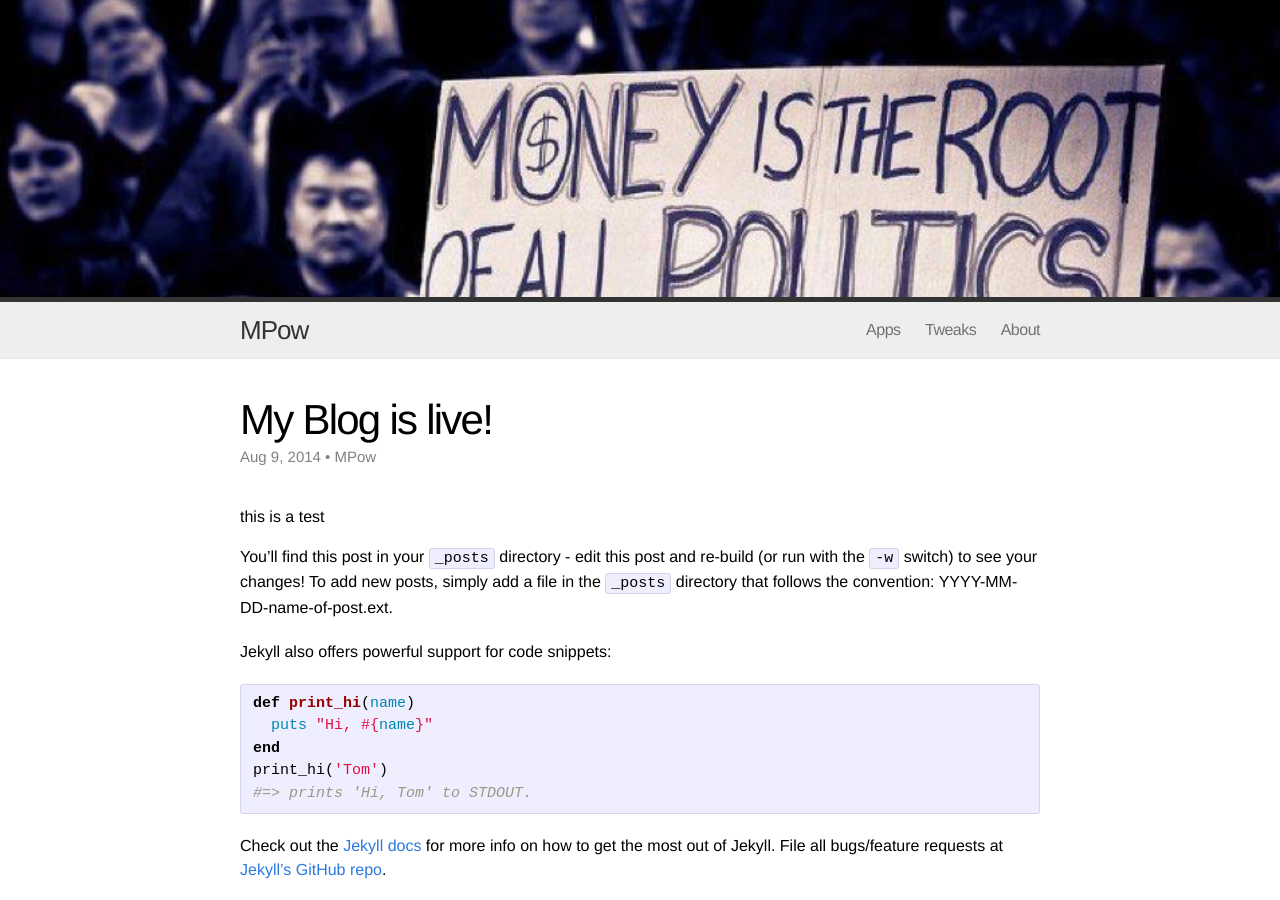
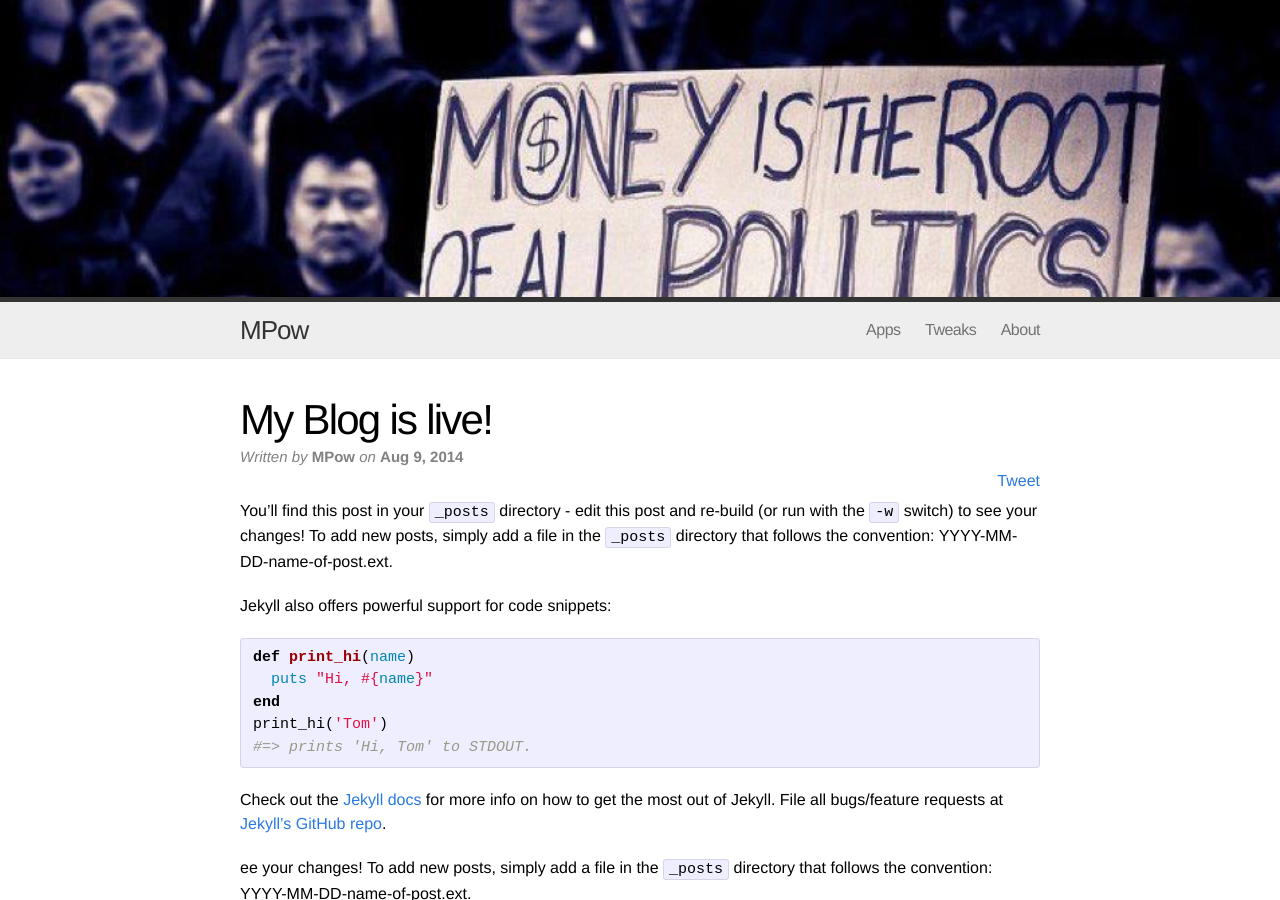
Before and after one commit to MP0w/MP0w.github.io, a Jekyll site: the page built from _posts/2014-08-09-mpow-blog-is-live.markdown, in a window 1280 px wide and 900 px high. Built offline with Jekyll 4.4.1, drawn with Linux system fonts in a browser that asks for light colours; comment, search, counter and statistics services are not loaded; some of the changed text lies outside the part shown.

Commit message:
url links and share btw

```diff
--- a/_config.yml
+++ b/_config.yml
@@ -9,7 +9,7 @@
 
 # Build settings
 markdown: kramdown
-permalink: pretty
+permalink: "/:title"
 
 
 production: true
--- a/_layouts/post.html
+++ b/_layouts/post.html
@@ -5,7 +5,11 @@
 
   <header class="post-header">
     <h1>{{ page.title }}</h1>
-    <p class="meta">{{ page.date | date: "%b %-d, %Y" }} • {% if page.author %}{{page.author}}{% else %}{{ site.author.username }}{% endif %} {% if page.meta %} • {{ page.meta }}{% endif %}</p>
+    <p class="meta"><i>Written by</i> <b>{% if page.author %}{{page.author}}{% else %}{{ site.author.username }}{% endif %}</b> <i>on</i> <b>{{ page.date | date: "%b %-d, %Y" }}</b> {% if page.meta %} • {{ page.meta }}{% endif %}</p>
+	<div style="float: right"><a href="https://twitter.com/share" class="twitter-share-button" data-hashtags="mpowBlog">Tweet</a>
+	<script>!function(d,s,id){var js,fjs=d.getElementsByTagName(s)[0],p=/^http:/.test(d.location)?'http':'https';if(!d.getElementById(id)){js=d.createElement(s);js.id=id;js.src=p+'://platform.twitter.com/widgets.js';fjs.parentNode.insertBefore(js,fjs);}}(document, 'script', 'twitter-wjs');</script>
+	</div>
+
   </header>
 
   <article class="post-content">
@@ -13,6 +17,7 @@
   </article>
 
 </div>
+
 <div class="twittertimeline">
 <a class="twitter-timeline" href="https://twitter.com/hashtag/mpowBlog" data-widget-id="497824100971077633">#mpowBlog Tweet</a>
 <script>!function(d,s,id){var js,fjs=d.getElementsByTagName(s)[0],p=/^http:/.test(d.location)?'http':'https';if(!d.getElementById(id)){js=d.createElement(s);js.id=id;js.src=p+"://platform.twitter.com/widgets.js";fjs.parentNode.insertBefore(js,fjs);}}(document,"script","twitter-wjs");</script>
--- a/_posts/2014-08-09-mpow-blog-is-live.markdown
+++ b/_posts/2014-08-09-mpow-blog-is-live.markdown
@@ -2,13 +2,11 @@
 layout: post
 title:  "My Blog is live!"
 date:   2014-08-09 14:42:00
-permalink: mpow-blog-is-live.html
 categories: mpow blog
 summary: "the blog is live"
 tags: mpow blog
 ---
 
-#this is a test
 You'll find this post in your `_posts` directory - edit this post and re-build (or run with the `-w` switch) to see your changes!
 To add new posts, simply add a file in the `_posts` directory that follows the convention: YYYY-MM-DD-name-of-post.ext.
 
@@ -26,3 +24,40 @@
 
 [jekyll-gh]: https://github.com/jekyll/jekyll
 [jekyll]:    http://jekyllrb.com
+
+ee your changes!
+To add new posts, simply add a file in the `_posts` directory that follows the convention: YYYY-MM-DD-name-of-post.ext.
+
+Jekyll also offers powerful support for code snippets:
+
+{% highlight ruby %}
+def print_hi(name)
+  puts "Hi, #{name}"
+end
+print_hi('Tom')
+#=> prints 'Hi, Tom' to STDOUT.
+{% endhighlight %}
+
+Check out the [Jekyll docs][jekyll] for more info on how to get the most out of Jekyll. File all bugs/feature requests at [Jekyll's GitHub repo][jekyll-gh].
+
+[jekyll-gh]: https://github.com/jekyll/jekyll
+[jekyll]:    http://jekyllrb.com
+
+
+ee your changes!
+To add new posts, simply add a file in the `_posts` directory that follows the convention: YYYY-MM-DD-name-of-post.ext.
+
+Jekyll also offers powerful support for code snippets:
+
+{% highlight ruby %}
+def print_hi(name)
+  puts "Hi, #{name}"
+end
+print_hi('Tom')
+#=> prints 'Hi, Tom' to STDOUT.
+{% endhighlight %}
+
+Check out the [Jekyll docs][jekyll] for more info on how to get the most out of Jekyll. File all bugs/feature requests at [Jekyll's GitHub repo][jekyll-gh].
+
+[jekyll-gh]: https://github.com/jekyll/jekyll
+[jekyll]:    http://jekyllrb.com
```
